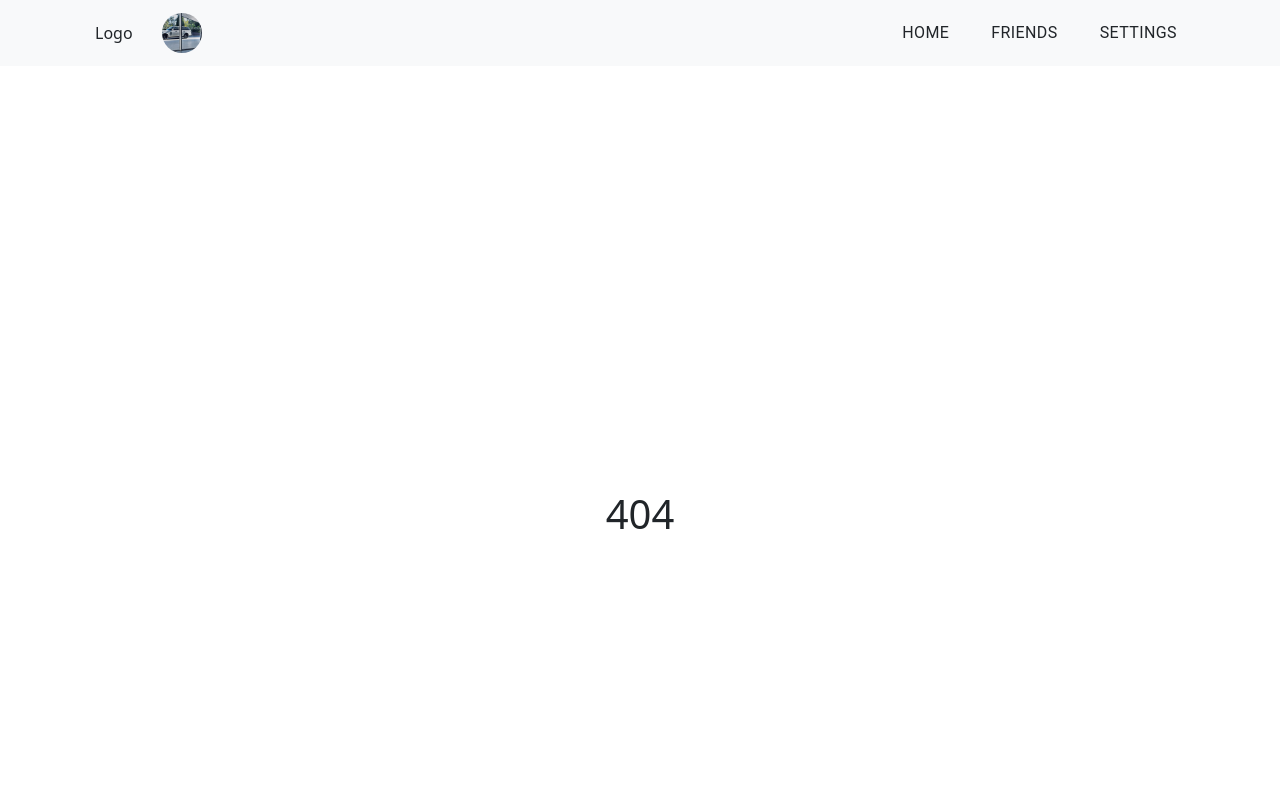
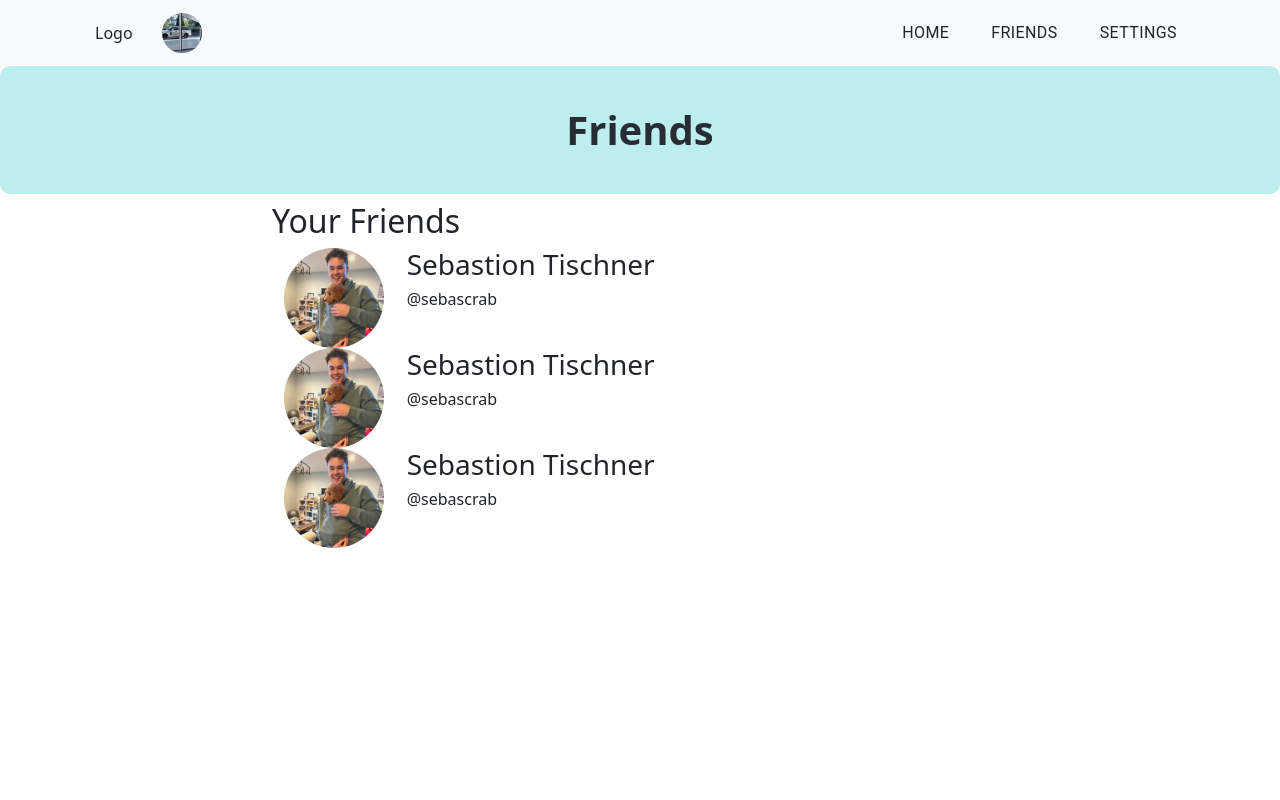
Before and after one commit to TommyAlv/KeepUp, a React (Create React App) app: page /Friends in a window 1280 px wide. Before the commit this address had no page. Shown: the top 800 px of the page. Built offline with nearby package versions, Linux system fonts and the light colour scheme.

Commit message:
added to friends page

```diff
--- a/src/App.js
+++ b/src/App.js
@@ -13,7 +13,7 @@ import { Footer } from './components/Footer';
 import { Nbar } from './components/Navbar';
 import SignIn from './components/SignIn';
 // import { SignUp } from './components/SignUp';
-// import { Friends } from './components/Friends';
+import { Friends } from './components/Friends';
 import { Settings } from './components/Settings';
 import NoPage from './components/NoPage';
 
@@ -30,7 +30,7 @@ function App() {
       <Routes>
         <Route path="/" element={<Layout />}>
           <Route index element={<SignIn />} />
-          {/* <Route path='Friends' element={<Friends />} /> */}
+          <Route path='Friends' element={<Friends />} />
           <Route path='Settings' element={<Settings />} />
           <Route path='SignIn' element={<SignIn />} />
           {/* <Route path='SignUp' element={<SignUp />} /> */}
--- a/src/components/Friends.js
+++ b/src/components/Friends.js
@@ -2,3 +2,67 @@
 // Favorites
 // Remove Friend Option
 // -- RYAN
+
+import Avatar from "react-avatar"
+import { Col, Row, Container } from "react-bootstrap"
+import avatarPic from "../assets/images/Sebas-dog.jpeg"
+
+export const Friends = () => {
+    return (
+
+        <section className="vh-100">
+            <div className="page-banner">
+                <h1 className="page-title"><strong>Friends</strong>
+                </h1>
+            </div>
+            <Container>
+                <Row className="align-items-center">
+                    <Col md={2}>
+
+                    </Col>
+                    <Col md={8}>
+                        <div>
+                            <div className="friends-header">
+                                <h2>Your Friends</h2>
+                            </div>
+                            <div className="friends-box">
+                                <Container className="friends-list">
+                                        <Row className="friend-profile-item">
+                                                <Col xs lg="2">
+                                                    <Avatar className="avatar" src={avatarPic}></Avatar>
+                                                </Col>
+                                                <Col className="friend-user" md="auto">
+                                                    <strong><h3>Sebastion Tischner</h3></strong>
+                                                    <h6>@sebascrab</h6>
+                                                </Col>
+                                        </Row>
+                                        <Row className="friend-profile-item">
+                                                <Col xs lg="2">
+                                                    <Avatar className="avatar" src={avatarPic}></Avatar>
+                                                </Col>
+                                                <Col className="friend-user" md="auto">
+                                                    <strong><h3>Sebastion Tischner</h3></strong>
+                                                    <h6>@sebascrab</h6>
+                                                </Col>
+                                        </Row>
+                                        <Row className="friend-profile-item">
+                                                <Col xs lg="2">
+                                                    <Avatar className="avatar" src={avatarPic}></Avatar>
+                                                </Col>
+                                                <Col className="friend-user" md="auto">
+                                                    <strong><h3>Sebastion Tischner</h3></strong>
+                                                    <h6>@sebascrab</h6>
+                                                </Col>
+                                        </Row>
+                                </Container>
+                            </div>
+                        </div>
+                    </Col>
+                    <Col md={2}>
+
+                    </Col>
+                </Row>
+            </Container>
+        </section>
+    )
+}
```
